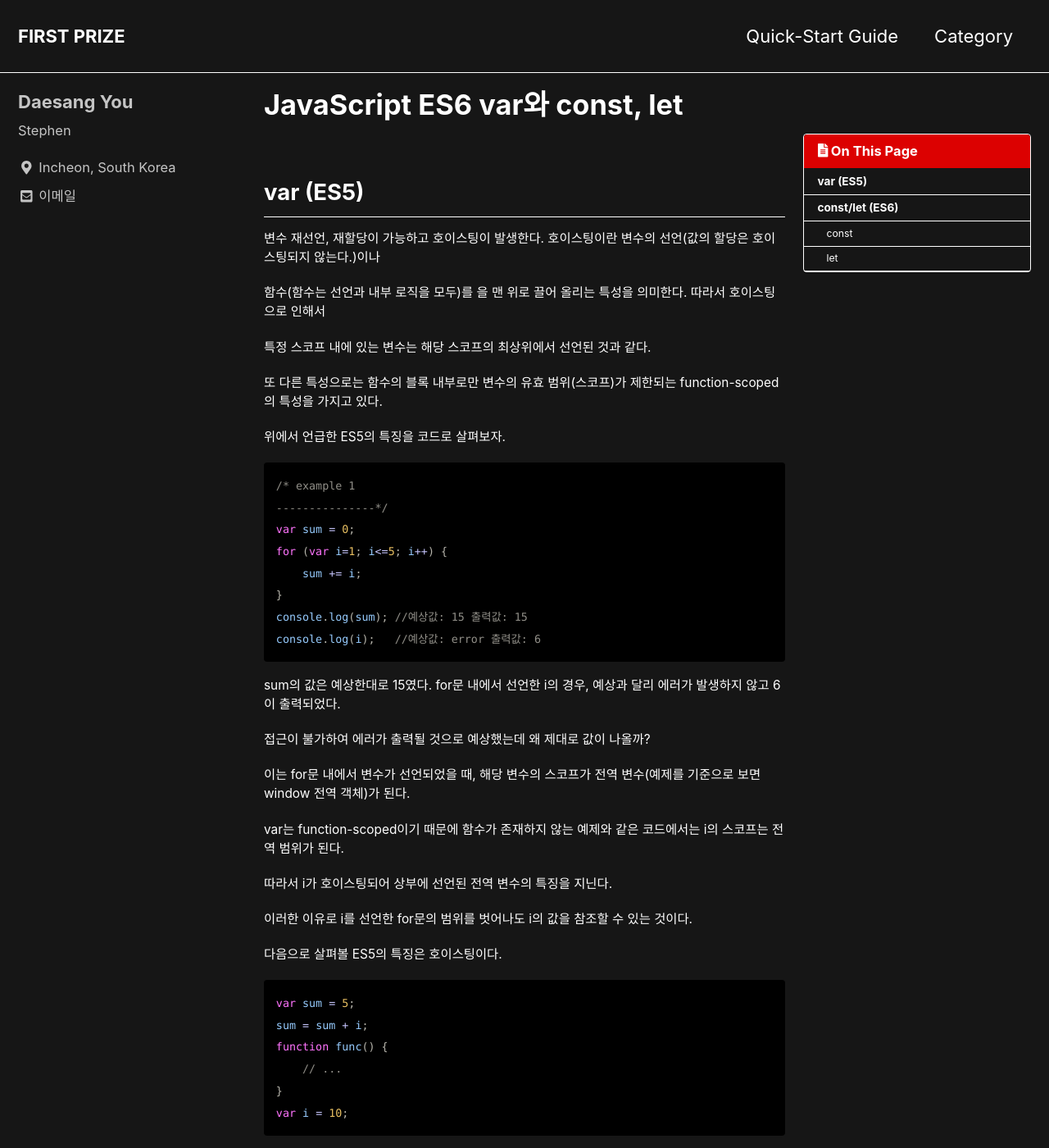
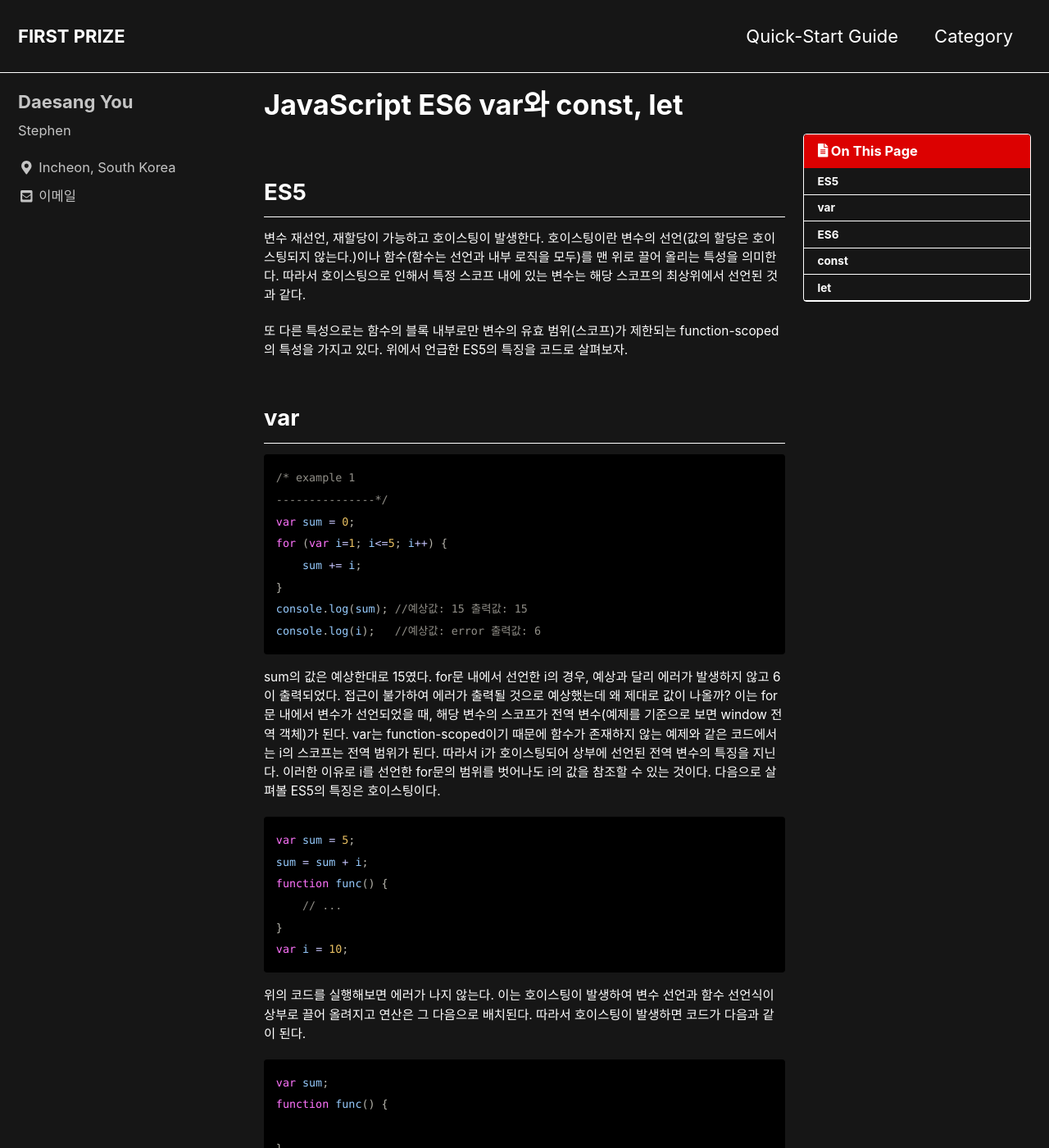
Before and after one commit to eotkd4791/eotkd4791.github.io, a Jekyll site: the page built from _posts/Javascript/2020-01-01-JavaScript16.md, in a window 1280 px wide and 1400 px high. Shown: the whole window at 82% size. Built offline with Jekyll 4.4.1, drawn with Linux system fonts in a browser that asks for light colours; cached includes are drawn as plain includes; comment, search, counter and statistics services are not loaded; some of the changed text lies outside the part shown.

Commit message:
Update 2020-01-01-JavaScript16.md

````diff
--- a/_posts/Javascript/2020-01-01-JavaScript16.md
+++ b/_posts/Javascript/2020-01-01-JavaScript16.md
@@ -9,17 +9,13 @@ toc: true
 toc_sticky: true
 ---
 
-## var (ES5)
+## ES5
 
-변수 재선언, 재할당이 가능하고 호이스팅이 발생한다. 호이스팅이란 변수의 선언(값의 할당은 호이스팅되지 않는다.)이나
+변수 재선언, 재할당이 가능하고 호이스팅이 발생한다. 호이스팅이란 변수의 선언(값의 할당은 호이스팅되지 않는다.)이나 함수(함수는 선언과 내부 로직을 모두)를 맨 위로 끌어 올리는 특성을 의미한다. 따라서 호이스팅으로 인해서 특정 스코프 내에 있는 변수는 해당 스코프의 최상위에서 선언된 것과 같다.
 
-함수(함수는 선언과 내부 로직을 모두)를 을 맨 위로 끌어 올리는 특성을 의미한다. 따라서 호이스팅으로 인해서
+또 다른 특성으로는 함수의 블록 내부로만 변수의 유효 범위(스코프)가 제한되는 function-scoped의 특성을 가지고 있다. 위에서 언급한 ES5의 특징을 코드로 살펴보자.
 
-특정 스코프 내에 있는 변수는 해당 스코프의 최상위에서 선언된 것과 같다.
-
-또 다른 특성으로는 함수의 블록 내부로만 변수의 유효 범위(스코프)가 제한되는 function-scoped의 특성을 가지고 있다.
-
-위에서 언급한 ES5의 특징을 코드로 살펴보자.
+## var
 
 ```js
 /* example 1
@@ -33,18 +29,11 @@ console.log(i);   //예상값: error 출력값: 6
 ```
 
 sum의 값은 예상한대로 15였다. for문 내에서 선언한 i의 경우, 예상과 달리 에러가 발생하지 않고 6이 출력되었다.
-
 접근이 불가하여 에러가 출력될 것으로 예상했는데 왜 제대로 값이 나올까?
-
 이는 for문 내에서 변수가 선언되었을 때, 해당 변수의 스코프가 전역 변수(예제를 기준으로 보면 window 전역 객체)가 된다.
-
 var는 function-scoped이기 때문에 함수가 존재하지 않는 예제와 같은 코드에서는 i의 스코프는 전역 범위가 된다.
-
 따라서 i가 호이스팅되어 상부에 선언된 전역 변수의 특징을 지닌다.
-
-이러한 이유로 i를 선언한 for문의 범위를 벗어나도 i의 값을 참조할 수 있는 것이다.
-
-다음으로 살펴볼 ES5의 특징은 호이스팅이다.
+이러한 이유로 i를 선언한 for문의 범위를 벗어나도 i의 값을 참조할 수 있는 것이다. 다음으로 살펴볼 ES5의 특징은 호이스팅이다.
 
 ```js
 var sum = 5;
@@ -56,7 +45,6 @@ var i = 10;
 ```
 
 위의 코드를 실행해보면 에러가 나지 않는다. 이는 호이스팅이 발생하여 변수 선언과 함수 선언식이 상부로 끌어 올려지고
-
 연산은 그 다음으로 배치된다. 따라서 호이스팅이 발생하면 코드가 다음과 같이 된다.
 
 ```js
@@ -73,17 +61,14 @@ i = 10;
 
 호이스팅이 발생하여 이미 sum, func함수, i에 대한 메모리를 할당해놓고 연산을 수행하기 때문에 에러가 발생하지 않는 것이다.
 
-## const/let (ES6)
+## ES6
 
 var의 특성으로 인해서 애매해지는 자바스크립트의 문법을 개선하고자 ES6에서 새롭게 등장한 새로운 변수 선언 방식이다.
-
 function의 범위로 제한되었던 변수의 스코프가 블록 단위 { }로 제한되었다.
 
-
-### const
+## const
 
 ES6의 const 먼저 살펴보면, const로 변수 선언 시에 저장한 값은 변경이 불가하다. 상수와 같은 개념이다.
-
 따라서 const로 변수를 선언할 때에는 어떠한 값을 할당을 해주어야 한다.
 
 ```js
@@ -108,10 +93,9 @@ console.log(b);   // [10]
 
 위의 코드를 보면 const로 객체를 선언할 경우에는 객체 내부의 값을 변경할 수 있다.
 
-### let
+## let
 
 let은 한번 선언한 변수는 재선언이 불가능하다. 단, const와 달리 변수의 값을 변경할 수 있다. 또한, 선언 시에
-
 특정한 값을 할당하지 않아도 된다.
 
 ```js
@@ -123,7 +107,6 @@ str = 10;     //이미 선언한 변수인 str에 값을 할당하는 것이 가
 ```
 
 ES5의 var와 ES6의 let을 비교하기 위하여 또다른 예제를 살펴보자.
-
 아래 코드는 위에서 설명했던 example 1의 코드에서 var 대신 let으로 바꾼 코드이다.
 
 ```js
@@ -136,7 +119,6 @@ console.log(i);   //예상값: error 출력값: error : i is not defined.
 ```
 
 ES6에서는 블록 단위 { }로 스코프가 결정되기 때문에 for문 내부에서 let으로 선언한 i는 for문의 블록을 벗어난 범위에서는
-
 참조가 불가능하다. ES6의 block-scoped 특성을 보다 잘 이해하기 위해서 아래 코드를 보자.
 
 ```js
@@ -158,9 +140,7 @@ function f() {
 ```
 
 간단한 예제와 함께 var, const, let의 특성을 살펴보았다.
-
 여기까지 공부하고 나서 나는 cosnt/let은 호이스팅이 되지 않는 것일까 궁금해졌다.
-
 이에 대한 내용은 이후의 포스팅에서 다루도록 하겠다.
 
 <br>
````
